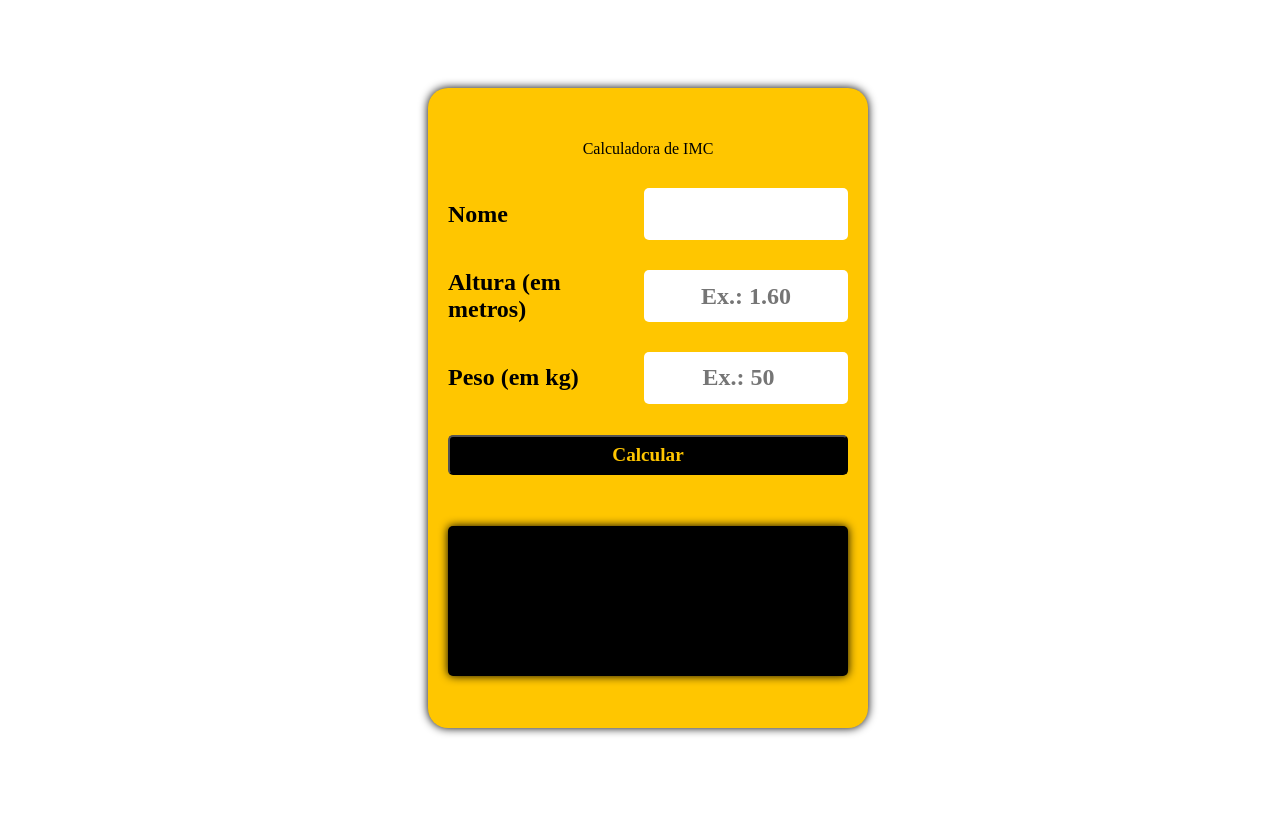
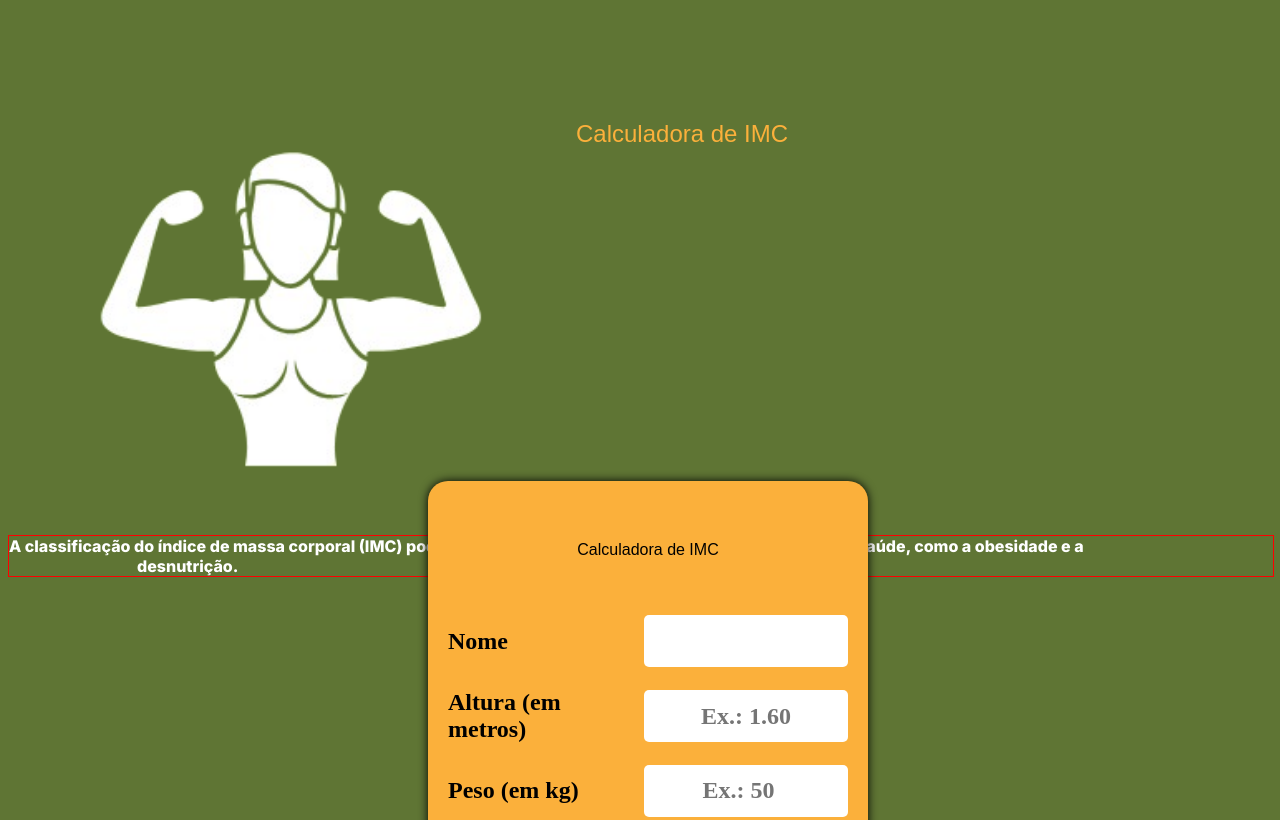
Before and after one commit to Marianadias503/imc, a plain HTML site: page index.html in a window 1280 px wide. Shown: the top 820 px of the page. Drawn offline with Linux system fonts and the light colour scheme; a web font is replaced by a local one.

Commit message:
adicionando um projeto a calculadora imc

```diff
--- a/index.html
+++ b/index.html
@@ -3,10 +3,26 @@
 <head>
     <meta charset="UTF-8">
     <meta name="viewport" content="width=device-width, initial-scale=1.0">
+    <link rel="preconnect" href="https://fonts.googleapis.com">
+<link rel="preconnect" href="https://fonts.gstatic.com" crossorigin>
+<link href="https://fonts.googleapis.com/css2?family=Chau+Philomene+One:ital@0;1&display=swap" rel="stylesheet">
+<link href="https://fonts.googleapis.com/css2?family=Chau+Philomene+One:ital@0;1&family=Inter:ital,opsz,wght@0,14..32,100..900;1,14..32,100..900&display=swap" rel="stylesheet">
     <link rel="stylesheet" href="style.css">
     <title>Cálculo de IMC</title>
 </head>
 <body>
+    <div class="grid">
+        <img class="logo" src="./logo.png" alt="">
+        <p class="calculadora"> Calculadora de IMC</p>
+    </div>
+
+   <p class="descricao">
+    A classificação do índice de massa corporal (IMC) pode ajudar na identificação de diversos <span class="problemas">problemas de saúde, como a obesidade e a</span>
+    <spam class="desnutricao">
+        desnutrição.
+    </spam>
+
+   </p>
     <main>
         <div class="container">
             <div class="titulo">Calculadora de IMC</div>
@@ -26,6 +42,9 @@
             <div class="result" id="resultado"></div>
         </div>
     </main>
+
+
+
    <script src="./imc.js"></script>
 </body>
 </html>
--- a/style.css
+++ b/style.css
@@ -1,34 +1,76 @@
-/* Estilos gerais */
+body{
+  background-color:#5f7534 ;
+}
+.grid{
+  display: grid;
+  grid-template-columns: 1fr 1fr;
+
+}
+.calculadora{
+  font-family: "Chau Philomene One", sans-serif;
+  color:#fbb03b ;
+  box-sizing: border-box;
+  display: flex;
+
+  font-size: 1.5rem;
+  margin-left: -4rem;
+  margin-top: 7rem;
+
+
+}
+
 main {
+
   display: flex;
   width: 100vw;
   height: 100vh;
   justify-content: center;
   align-items: center;
 }
+.logo{
 
+  padding: 0;
+  margin: 0;
+  width: 80%;
+
+
+}
+.descricao{
+  font-family: "Inter", sans-serif;
+  color: white;
+  font-weight:800;
+  width: 100%;
+ border: 1px solid red ;
+ margin-bottom: -11rem;
+
+}
+.problemas{
+  margin-left: 1rem;
+}
+.desnutricao{
+  margin-left: 8rem;
+}
 .container {
   display: flex;
   flex-direction: column;
-  background: rgb(255, 198, 0);
+  background: #fbb03b;
   width: 400px;
   height: 600px;
   align-items: center;
   justify-content: space-evenly;
   border-radius: 20px;
   box-shadow: 0 0 10px black;
-  padding: 20px; /* Padding geral */
+  padding: 20px;
 }
 
-.title {
+.titulo {
   display: flex;
   justify-content: center;
   align-items: center;
   width: 100%;
   height: 50px;
-  font: bold 2.5rem serif;
-  border-bottom: solid 5px black;
-  margin-bottom: 20px;
+  margin-bottom: 1rem;
+  font-family: "Chau Philomene One", sans-serif;
 }
 
 .input {
@@ -77,7 +119,7 @@ button {
   color: rgb(255, 198, 0);
   padding: 20px;
   box-sizing: border-box;
-  user-select: none;
+
 }
 
 /* Media Queries para Responsividade */
@@ -89,7 +131,7 @@ button {
       padding: 2rem;
   }
 
-  .title {
+  .titulo {
       font-size: 2rem;
       height: auto;
   }
@@ -125,7 +167,7 @@ button {
 }
 
 @media (max-width: 400px) {
-  .title {
+  .titulo {
       font-size: 1.8rem;
   }
 
```
Also changed, not shown: logo.png (added).
